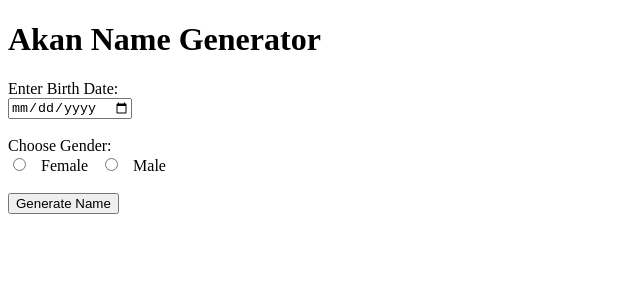
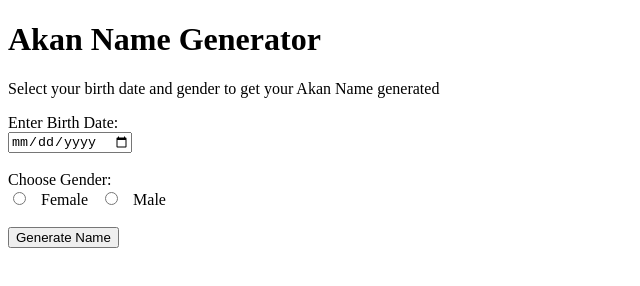
Before and after one commit to FaithMandela/AcademyAssignment2, a plain HTML site: page index.html in a window 1280 px wide. Shown: the whole page, without its empty margins (0-640 px from the left). Drawn offline with Linux system fonts and the light colour scheme.

Commit message:
Description on landing page

```diff
--- a/akanGenerator.js
+++ b/akanGenerator.js
@@ -15,7 +15,7 @@ function generateName() {
 
     //Day of the week (d) = ( ( (CC/4) -2*CC-1) + ((5*YY/4) ) + ((26*(MM+1)/10)) + DD ) mod 7
     //console.log(new Date().getFullYear().toString().substr(-2));
-    var dayBorn = ( ( (CC/4) -2*CC-1) + ((5*YY/4) ) + ((26*(MM+1)/10)) + DD )%7
+    var dayBorn = ( ( (CC/4) -2*CC-1) + ((5*YY/4) ) + ((26*(MM+1)/10)) + DD )%7;
 
     console.log("Gender is "+gender);
     console.log("Date is "+ bdate);
--- a/index.html
+++ b/index.html
@@ -2,6 +2,7 @@
 <html>
     <body>
         <h1>Akan Name Generator</h1>
+        <p>Select your birth date and gender to get your Akan Name generated</p>
         <form action="/getName" method="post" id="getAkanName">
             <label for="bdate">Enter Birth Date:</label><br>
             <input type="date" id="birthday" name="birthday"></form><br>
```
